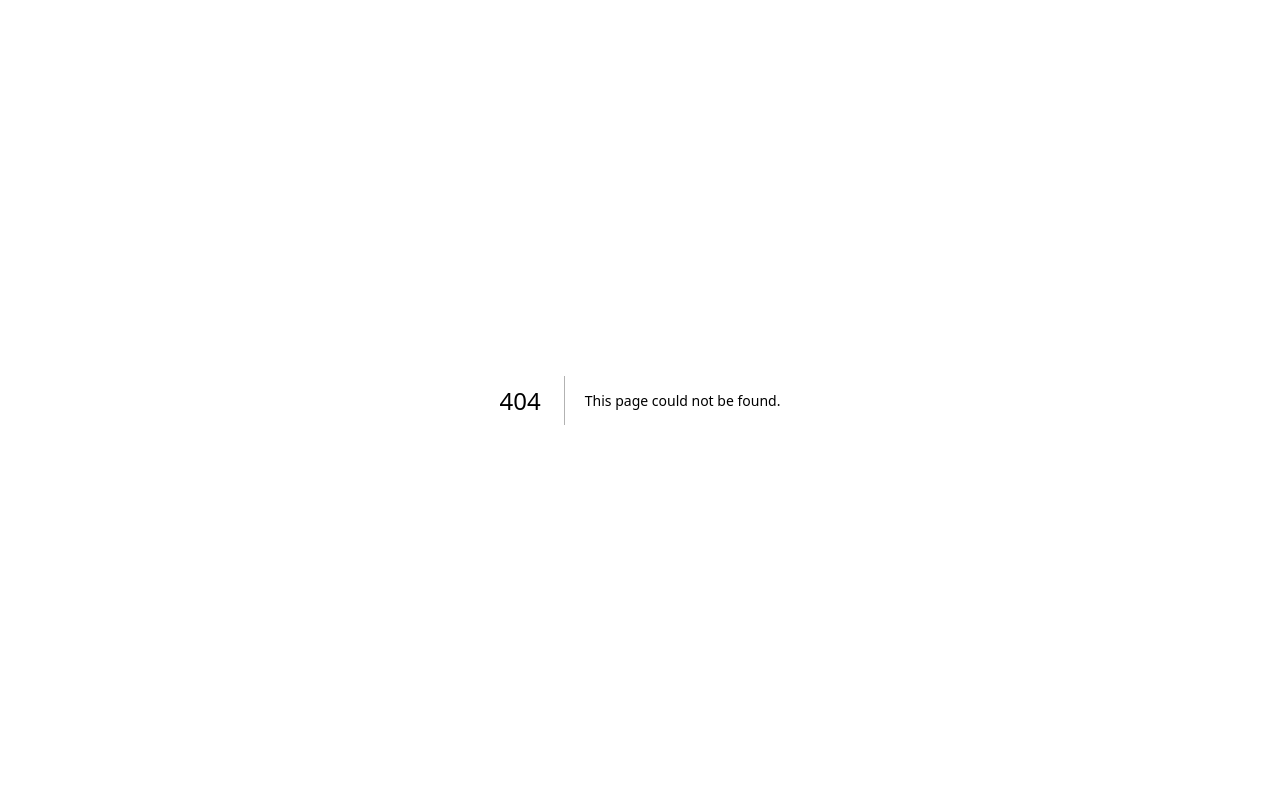
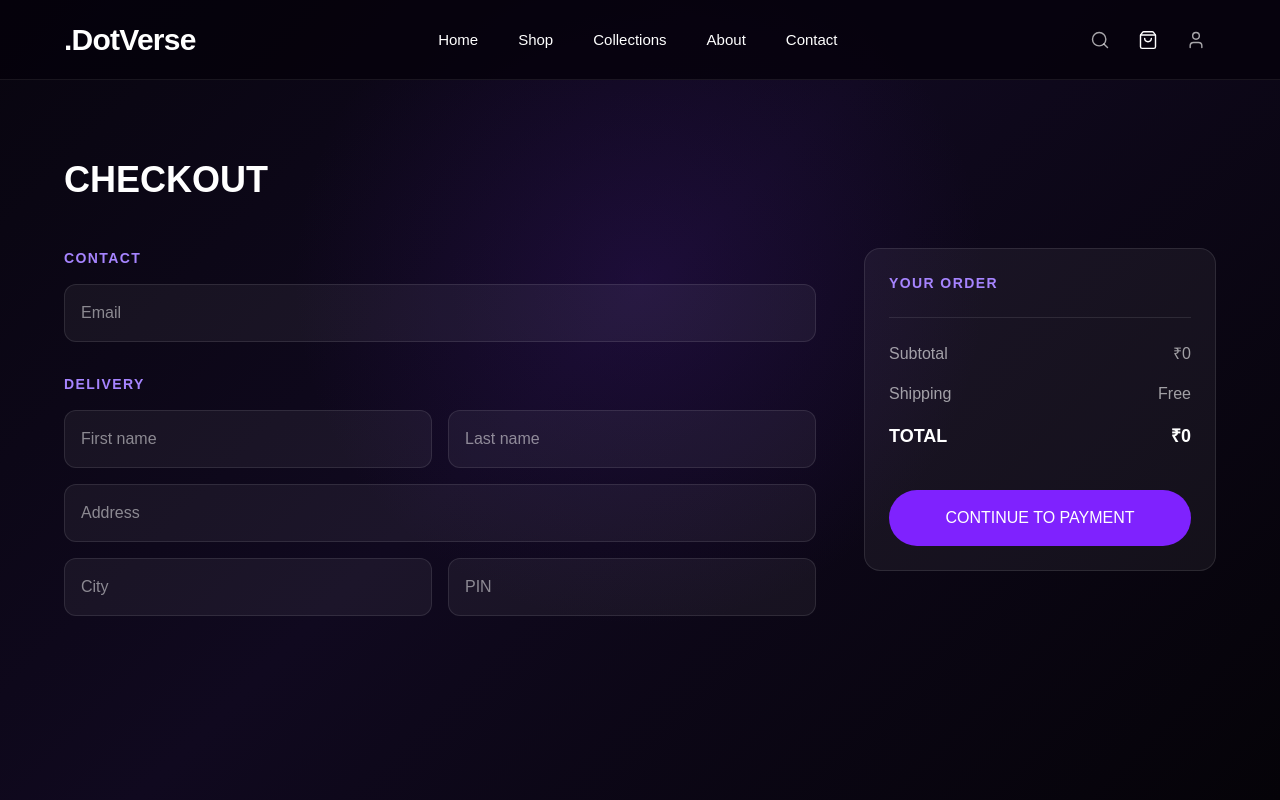
Before and after one commit to Kaush-18/.DotVerse, a Next.js app: page /checkout in a window 1280 px wide. Before the commit this address had no page. Built offline with nearby package versions, Linux system fonts and the light colour scheme.

Commit message:
feat: implement checkout flow and cart navigation

```diff
--- a/app/cart/page.tsx
+++ b/app/cart/page.tsx
@@ -93,9 +93,12 @@ export default function CartPage() {
                     <span className="text-white">Total</span>
                     <span className="text-white">₹{subtotal.toLocaleString("en-IN")}</span>
                   </div>
-                  <button className="w-full py-4 bg-violet-600 rounded-full font-bold text-white mt-6">
+                  <Link
+                    href="/checkout"
+                    className="block w-full py-4 bg-violet-600 rounded-full font-bold text-center text-white mt-6 hover:bg-violet-700 transition-colors"
+                  >
                     Proceed to checkout
-                  </button>
+                  </Link>
                 </div>
               </div>
             </div>
--- /dev/null
+++ b/app/checkout/page.tsx
@@ -0,0 +1,105 @@
+"use client";
+
+import { useState } from "react";
+import { useCart } from "@/context/CartContext";
+import Container from "@/components/layout/Container";
+import Navbar from "@/components/layout/Navbar";
+import PageReveal from "@/components/animations/PageReveal";
+
+type CheckoutForm = {
+  email: string;
+  firstName: string;
+  lastName: string;
+  address: string;
+  apartment?: string;
+  city: string;
+  state: string;
+  postalCode: string;
+  phone: string;
+};
+
+export default function CheckoutPage() {
+  const { items, subtotal } = useCart();
+  const [formData, setFormData] = useState<CheckoutForm>({
+    email: "",
+    firstName: "",
+    lastName: "",
+    address: "",
+    city: "",
+    state: "",
+    postalCode: "",
+    phone: "",
+  });
+
+  const handleChange = (e: React.ChangeEvent<HTMLInputElement>) => {
+    setFormData({ ...formData, [e.target.name]: e.target.value });
+  };
+
+  return (
+    <PageReveal>
+      <Navbar />
+
+      <main className="pt-20 pb-20">
+        <Container>
+          <h1 className="text-4xl font-bold text-white mb-12">CHECKOUT</h1>
+
+          <div className="grid grid-cols-1 lg:grid-cols-3 gap-12">
+            {/* Form */}
+            <div className="lg:col-span-2 space-y-8">
+              <div>
+                <h2 className="text-sm font-bold text-violet-400 uppercase tracking-widest mb-4">CONTACT</h2>
+                <div className="space-y-4">
+                  <input type="email" name="email" placeholder="Email" value={formData.email} onChange={handleChange} className="w-full p-4 rounded-xl bg-white/5 border border-white/10 text-white" />
+                </div>
+              </div>
+
+              <div>
+                <h2 className="text-sm font-bold text-violet-400 uppercase tracking-widest mb-4">DELIVERY</h2>
+                <div className="grid grid-cols-1 sm:grid-cols-2 gap-4">
+                  <input type="text" name="firstName" placeholder="First name" value={formData.firstName} onChange={handleChange} className="w-full p-4 rounded-xl bg-white/5 border border-white/10 text-white" />
+                  <input type="text" name="lastName" placeholder="Last name" value={formData.lastName} onChange={handleChange} className="w-full p-4 rounded-xl bg-white/5 border border-white/10 text-white" />
+                  <input type="text" name="address" placeholder="Address" value={formData.address} onChange={handleChange} className="w-full p-4 rounded-xl bg-white/5 border border-white/10 text-white sm:col-span-2" />
+                  <input type="text" name="city" placeholder="City" value={formData.city} onChange={handleChange} className="w-full p-4 rounded-xl bg-white/5 border border-white/10 text-white" />
+                  <input type="text" name="postalCode" placeholder="PIN" value={formData.postalCode} onChange={handleChange} className="w-full p-4 rounded-xl bg-white/5 border border-white/10 text-white" />
+                </div>
+              </div>
+            </div>
+
+            {/* Order Summary */}
+            <div className="lg:col-span-1">
+              <div className="p-6 rounded-2xl border border-white/10 bg-white/5 h-fit sticky top-28">
+                <h2 className="text-sm font-bold text-violet-400 uppercase tracking-widest mb-6">YOUR ORDER</h2>
+                <div className="space-y-4 mb-6">
+                  {items.map((item) => (
+                    <div key={`${item.id}-${item.size}-${item.color}`} className="flex justify-between text-white/80">
+                      <span>{item.name} × {item.quantity}</span>
+                      <span>₹{(item.price * item.quantity).toLocaleString("en-IN")}</span>
+                    </div>
+                  ))}
+                </div>
+                <hr className="border-white/10 mb-6" />
+                <div className="space-y-4">
+                  <div className="flex justify-between text-white/60">
+                    <span>Subtotal</span>
+                    <span>₹{subtotal.toLocaleString("en-IN")}</span>
+                  </div>
+                  <div className="flex justify-between text-white/60">
+                    <span>Shipping</span>
+                    <span>Free</span>
+                  </div>
+                  <div className="flex justify-between text-lg font-bold text-white">
+                    <span>TOTAL</span>
+                    <span>₹{subtotal.toLocaleString("en-IN")}</span>
+                  </div>
+                  <button className="w-full py-4 bg-violet-600 rounded-full font-bold text-white mt-6 hover:bg-violet-700 transition-colors">
+                    CONTINUE TO PAYMENT
+                  </button>
+                </div>
+              </div>
+            </div>
+          </div>
+        </Container>
+      </main>
+    </PageReveal>
+  );
+}
```
